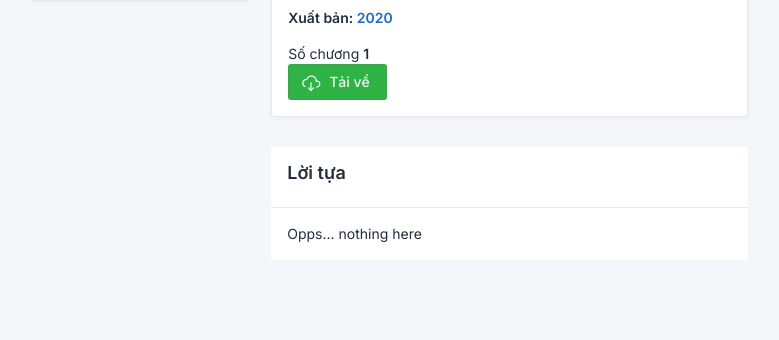
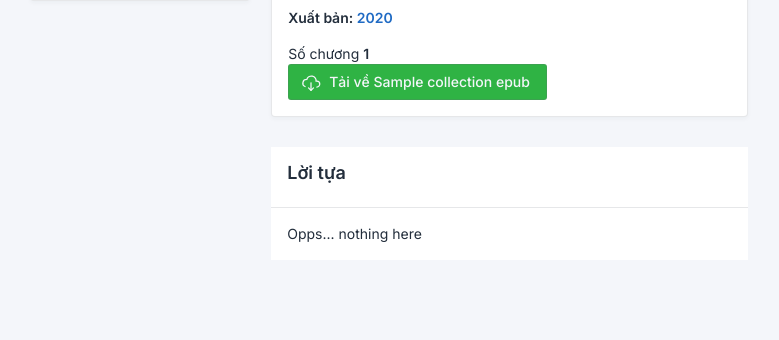
Before and after one commit to cyborgx0x/athena, a Flask app: page /collection/1/ in a window 1280 px wide. Shown: the part 302-642 px from the top of the page, without its empty margins (69-848 px from the left). Run offline with Flask 2, Linux system fonts and the light colour scheme; tables that the repository leaves empty hold one stand-in row (values such as "Sample post"); grey boxes marked "Sample" are stand-in pictures; data that the repository does not hold is empty; some libraries are stand-ins or nearby versions.

Commit message:
add some page and batch

```diff
--- a/app/routes.py
+++ b/app/routes.py
@@ -120,10 +120,19 @@ def public_collection(id):
     return  render_template("public_collection.html", collection = collection)
 
 @app.route("/author/<author_name>")
-def author_viewẻ(author_name):
+def author_view(author_name):
     collections = Collection.query.filter_by(author = author_name)
     return render_template("all_collections.html", all_collections = collections, title = author_name +  ": Tất cả tác phẩm")
 
+@app.route("/year/<publish_year>")
+def year_view(publish_year):
+    collections = Collection.query.filter_by(publish_year = publish_year)
+    return render_template("all_collections.html", all_collections = collections, title = publish_year +  ": Tất cả tác phẩm")
+
+@app.route("/tag/<tag>")
+def tag_view(tag):
+    collections = Collection.query.filter(Collection.tag.like("%" + tag + "%"))
+    return render_template("all_collections.html", all_collections = collections, title = tag +  ": Tất cả tác phẩm")
 
 @app.route("/edit/collection/<int:id>/", methods=['GET', 'POST'])
 @login_required
--- a/app/templates/edit_collection.html
+++ b/app/templates/edit_collection.html
@@ -61,7 +61,7 @@
                     <input type="text" name="book-cover" id="book-cover" value="{{collection.cover}}" class="form-control">
                     <label for="short-desc">Mô tả ngắn</label>
                     <input type="text" name="short-desc" id="short-desc" value="{{collection.short_desc}}" class="form-control">
-                    <label for="download">Mô tả ngắn</label>
+                    <label for="download">Mega Link</label>
                     <input type="text" name="download" id="download" value="{{collection.download}}" class="form-control">
                 </div>
 
--- a/app/templates/public_collection.html
+++ b/app/templates/public_collection.html
@@ -42,7 +42,7 @@
                     <a class="btn btn-success" href="{{ collection.download }}">
                         <!-- Download SVG icon from http://tabler-icons.io/i/cloud-download -->
 	<svg xmlns="http://www.w3.org/2000/svg" class="icon" width="24" height="24" viewBox="0 0 24 24" stroke-width="2" stroke="currentColor" fill="none" stroke-linecap="round" stroke-linejoin="round"><path stroke="none" d="M0 0h24v24H0z" fill="none"/><path d="M19 18a3.5 3.5 0 0 0 0 -7h-1a5 4.5 0 0 0 -11 -2a4.6 4.4 0 0 0 -2.1 8.4" /><line x1="12" y1="13" x2="12" y2="22" /><polyline points="9 19 12 22 15 19" /></svg>
-                        Tải về
+                        Tải về {{collection.name}} epub
                     </a>
                 </div>
             </div>
```
